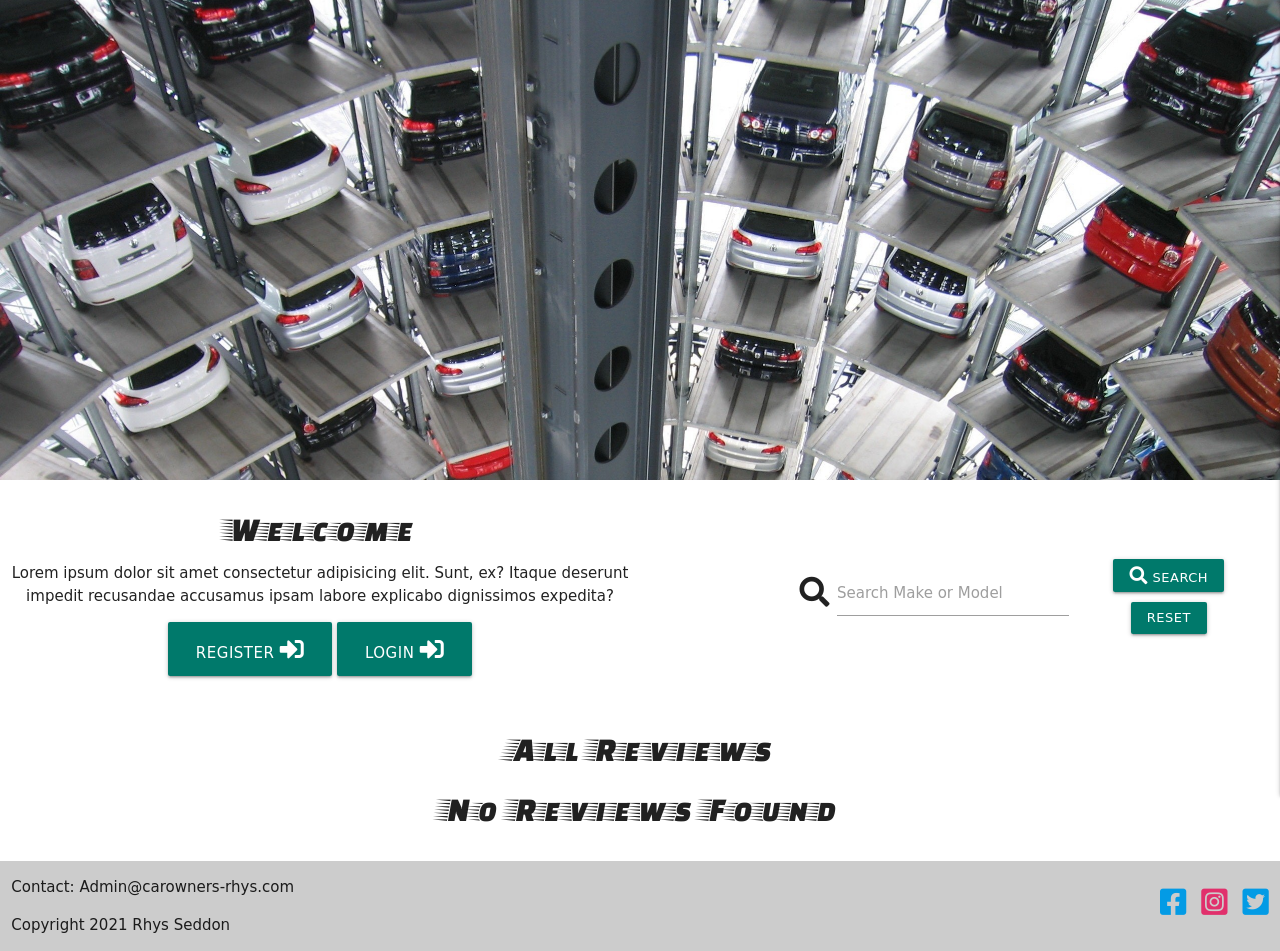
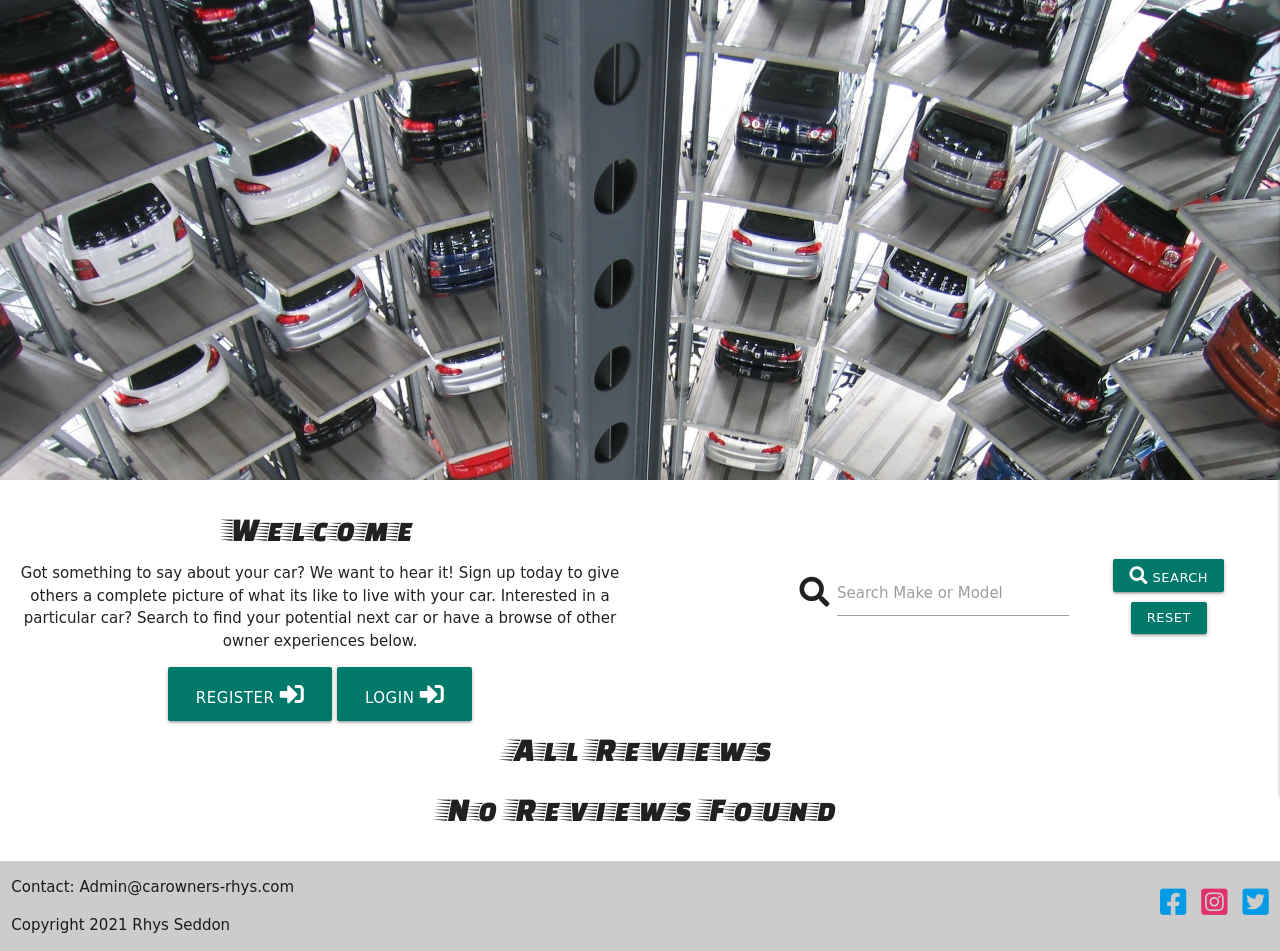
Before and after one commit to rhysseddon/Car-Owner-Reviews-MS3-Project, a Flask app: page / in a window 1280 px wide. Shown: the part 65-1016 px from the top of the page. Run offline with Flask 2, Linux system fonts and the light colour scheme; data that the repository does not hold is empty; some libraries are stand-ins or nearby versions; some web fonts are replaced.

Commit message:
Add content to welcome section on home page

```diff
--- a/templates/home.html
+++ b/templates/home.html
@@ -8,8 +8,10 @@
             <!-- Welcome Section -->
             <div class="col s12 m6 center-align welcome">
                 <h4 class="center-align">Welcome</h4>
-                <p>Lorem ipsum dolor sit amet consectetur adipisicing elit. Sunt, ex?
-                    Itaque deserunt impedit recusandae accusamus ipsam labore explicabo dignissimos expedita?</p>
+                <p>Got something to say about your car? We want to hear it! Sign up today to give others a complete
+                    picture of what its like to live with your car.
+                    Interested in a particular car? Search to find your potential next car or have a browse of
+                    other owner experiences below. </p>
                 <a href="{{ url_for('register') }}" class="btn-large teal darken-2">
                     Register <i class="fas fa-sign-in-alt prefix white-text"></i></a>
                 <a href="{{ url_for('login') }}" class="btn-large teal darken-2">
```
Also changed, not shown: TESTING.md (line endings or trailing spaces).
